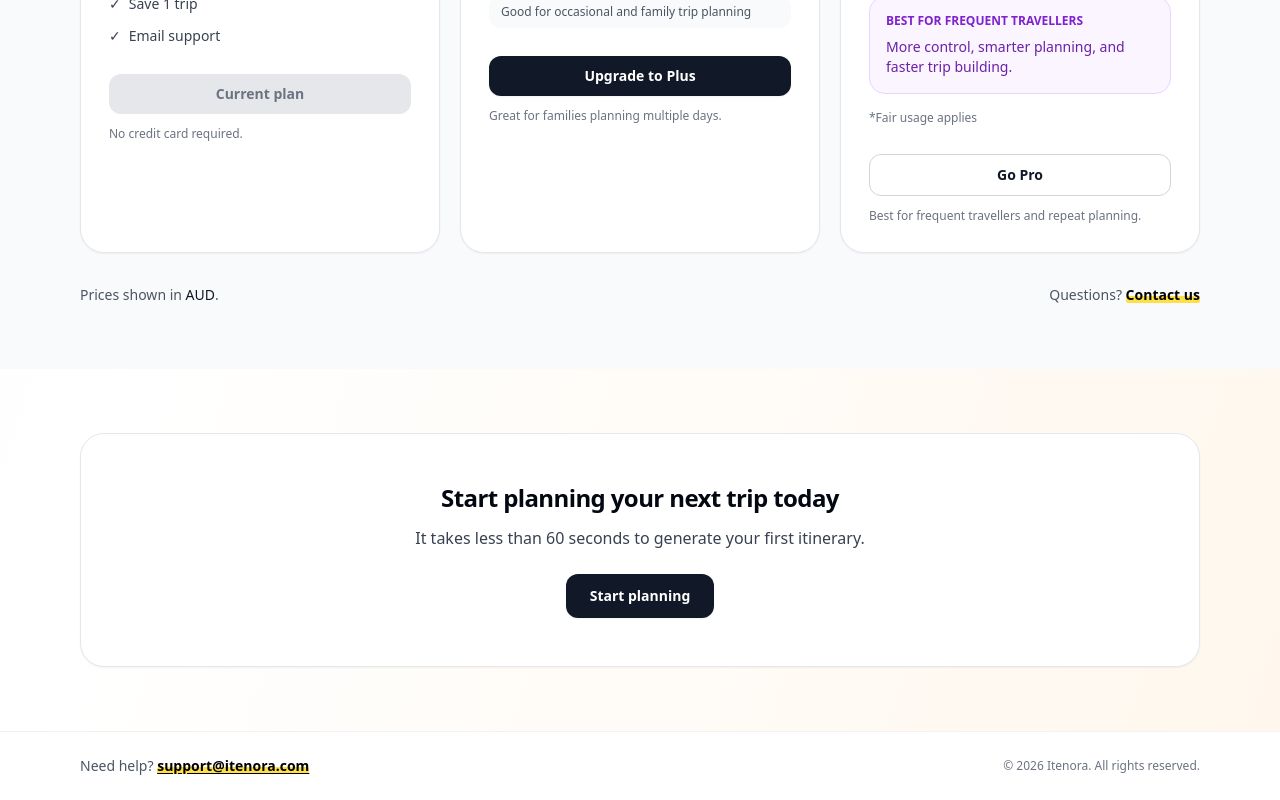
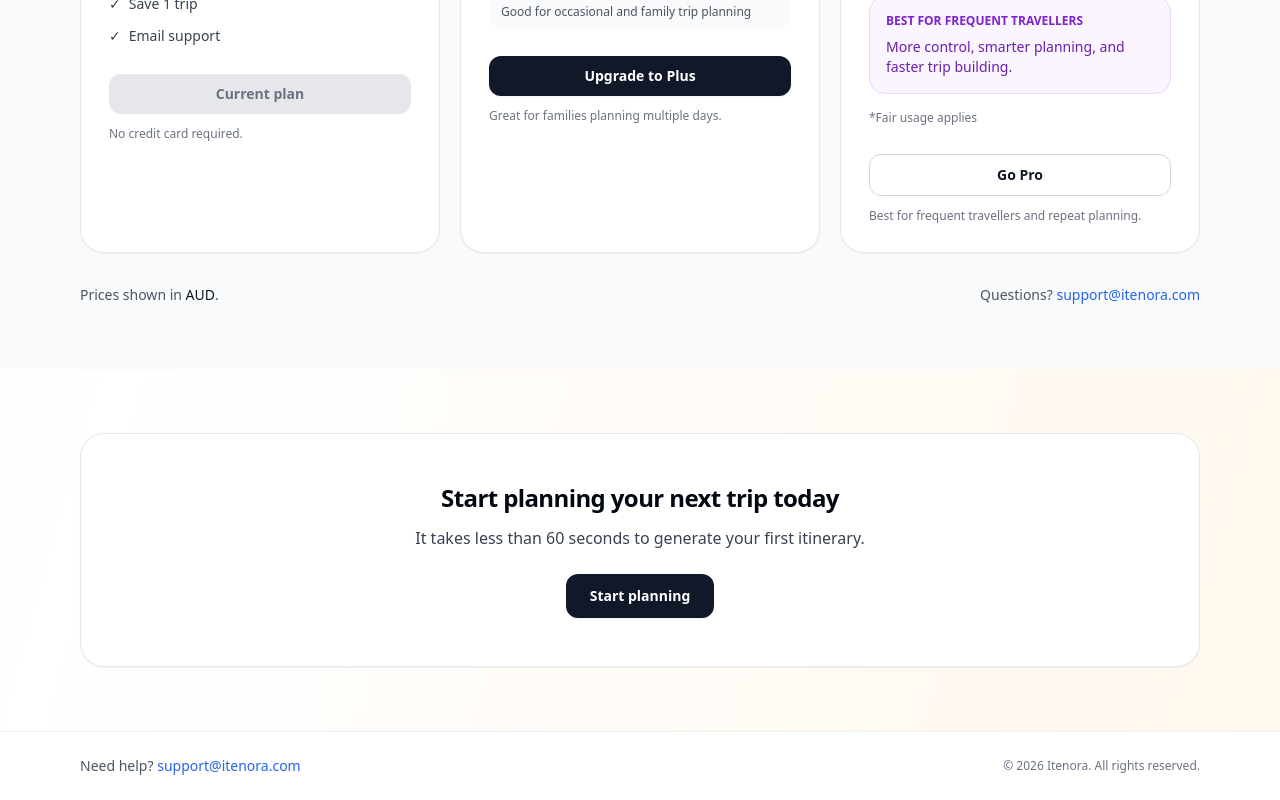
Before and after one commit to mochamoc13/itenora, a Next.js app: page / in a window 1280 px wide. Shown: the part 3853-4653 px from the top of the page. Built offline with nearby package versions, Linux system fonts and the light colour scheme; no server answers.

Commit message:
Fix footer highlight

```diff
--- a/app/page.tsx
+++ b/app/page.tsx
@@ -637,12 +637,11 @@ export default async function Home() {
             </p>
             <p>
               Questions?{" "}
-           <a
-  href="/contact"
-  className="relative inline-block font-semibold text-black no-underline"
+<a
+  href="mailto:support@itenora.com"
+  className="text-blue-600 hover:underline font-medium"
 >
-  <span className="relative z-10">Contact us</span>
-  <span className="absolute left-0 right-0 bottom-[0.08em] h-[0.55em] bg-yellow-300 -z-0 rounded-sm"></span>
+  support@itenora.com
 </a>
             </p>
           </div>
@@ -671,12 +670,11 @@ export default async function Home() {
   <div className="mx-auto flex max-w-6xl items-center justify-between px-4 py-6 text-sm text-gray-600">
     <div>
       Need help?{" "}
-   <a
+<a
   href="mailto:support@itenora.com"
-  className="relative inline-block font-semibold text-black underline underline-offset-2"
+  className="text-blue-600 hover:underline font-medium"
 >
-  <span className="relative z-10">support@itenora.com</span>
-  <span className="absolute left-0 right-0 bottom-[0.08em] h-[0.55em] bg-yellow-300 -z-0 rounded-sm"></span>
+  support@itenora.com
 </a>
     </div>
 
```
